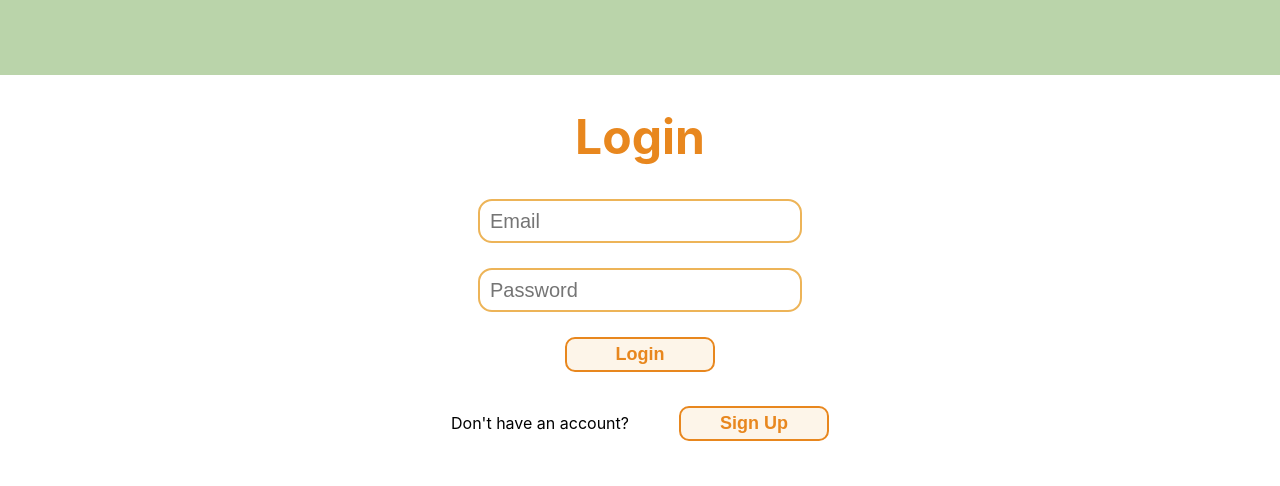
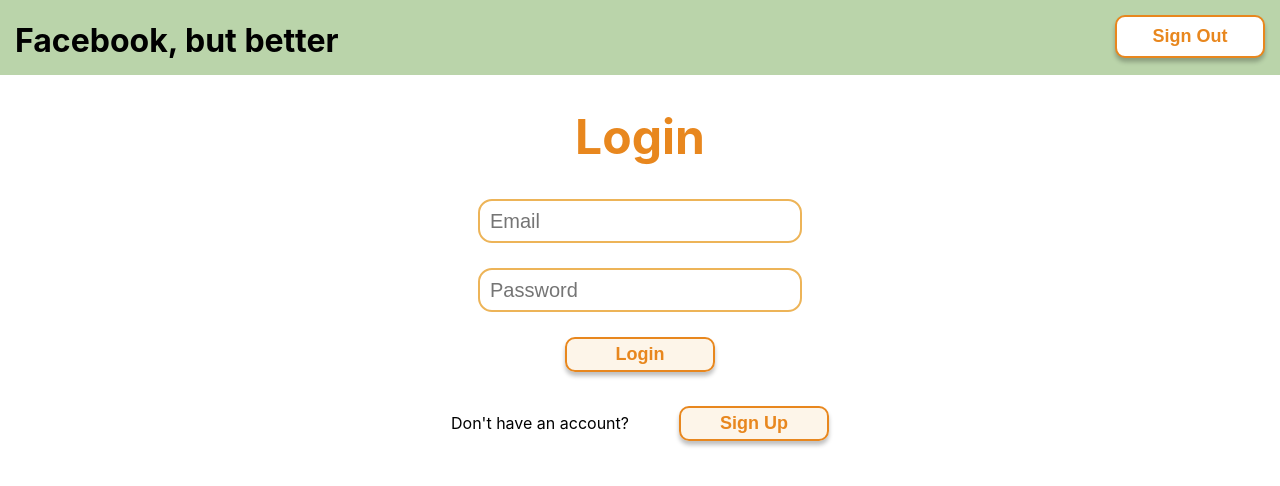
Before and after one commit to jarod-johnson-23/CSE412Project, a React (Create React App) app: page / in a window 1280 px wide. Shown: the top 486 px of the page. Built offline with nearby package versions, Linux system fonts and the light colour scheme.

Commit message:
Added account info to homepage

```diff
--- a/src/App.js
+++ b/src/App.js
@@ -18,8 +18,8 @@ dark orange: #E8871E;
 function App() {
   return (
     <CookiesProvider>
-      <Navbar />
       <BrowserRouter>
+        <Navbar />
         <Routes>
           <Route path="/" element={<Login />} />
           <Route path="/sign-up" element={<SignUp />} />
--- a/src/Navbar.css
+++ b/src/Navbar.css
@@ -2,4 +2,33 @@
   height: 75px;
   width: 100%;
   background-color: #bad4aa;
+  display: flex;
+  flex-direction: row;
+  justify-content: space-between;
 }
+
+.navbar-body h1 {
+  color: #000;
+  margin-left: 15px;
+}
+
+.navbar-body .default-btn {
+  width: 150px;
+  height: 43px;
+  background-color: #fff;
+  border: 2px solid #e8871e;
+  color: #e8871e;
+  border-radius: 10px;
+  font-size: 18px;
+  font-weight: 600;
+  transition: 0.4s;
+  box-shadow: 0 4px 4px rgba(0, 0, 0, 0.25);
+  margin: 15px;
+}
+
+.navbar-body .default-btn:hover {
+  cursor: pointer;
+  background-color: #fff;
+  color: #e8871e;
+  scale: 1.06;
+}
--- a/src/Navbar.js
+++ b/src/Navbar.js
@@ -1,7 +1,36 @@
 import "./Navbar.css";
+import { useEffect, useState } from "react";
+import { useCookies } from "react-cookie";
+import { useNavigate } from "react-router-dom";
 
 function Navbar() {
-  return <div className="navbar-body"></div>;
+  const navigate = useNavigate();
+  const [cookies, setCookie, removeCookie] = useCookies(["userInfo"]);
+  const [button, setButton] = useState("");
+
+  function removeUserCookie() {
+    const cookiePromise = new Promise((resolve, reject) => {
+      navigate("/");
+      resolve(removeCookie("userInfo", { path: "/" }));
+    });
+    return cookiePromise;
+  }
+
+  return (
+    <div className="navbar-body">
+      <h1>Facebook, but better</h1>
+      <button
+        className="default-btn"
+        onClick={(e) => {
+          removeUserCookie().then((response) => {
+            console.log("LOGGED OUT USER");
+          });
+        }}
+      >
+        Sign Out
+      </button>
+    </div>
+  );
 }
 
 export default Navbar;
--- a/src/pages/Home.css
+++ b/src/pages/Home.css
@@ -8,6 +8,8 @@
   font-size: 18px;
   font-weight: 600;
   transition: 0.4s;
+  box-shadow: 0 4px 4px rgba(0, 0, 0, 0.25);
+  margin: 15px;
 }
 
 .home-body .default-btn:hover {
@@ -16,3 +18,58 @@
   color: #e8871e;
   scale: 1.06;
 }
+
+.home-body {
+  width: 90%;
+  margin: 25px 5% 15px 5%;
+  display: flex;
+  flex-direction: row;
+  justify-content: space-between;
+}
+
+.profile-card {
+  width: 23%;
+  height: fit-content;
+  display: flex;
+  flex-direction: column;
+  align-items: center;
+  justify-content: space-between;
+  border: 2px solid #e8871e;
+  border-radius: 10px;
+  box-shadow: 0 4px 4px rgba(0, 0, 0, 0.25);
+}
+
+.profile-card p {
+  width: calc(100% - 15px);
+}
+
+.profile-body {
+  display: flex;
+  flex-direction: column;
+  width: 73%;
+  height: fit-content;
+  min-height: 400px;
+  border: 2px solid #e8871e;
+  border-radius: 10px;
+  box-shadow: 0 4px 4px rgba(0, 0, 0, 0.25);
+}
+
+.big-number {
+  font-size: 40px;
+  font-weight: 600;
+  padding-top: 50px;
+}
+
+.section {
+  width: 100%;
+  min-height: 200px;
+  border-bottom: 2px solid #e8871e;
+}
+
+.section:last-child {
+  border-bottom: none;
+}
+
+.profile-body h2 {
+  margin-left: 15px;
+}
--- a/src/pages/Home.js
+++ b/src/pages/Home.js
@@ -18,7 +18,15 @@ function Home() {
 
   return (
     <div className="home-body">
-      <h1>{cookies.userInfo.fName + cookies.userInfo.lName}</h1>
+      <div className="profile-card">
+        <h2>{cookies.userInfo.fName + " " + cookies.userInfo.lName}</h2>
+        <p>Email: {cookies.userInfo.email}</p>
+        <p>Birthday: {cookies.userInfo.dob}</p>
+        <p>Hometown: {cookies.userInfo.hometown}</p>
+        <p>
+          Contribution:{" "}
+          <span className="big-number">{cookies.userInfo.contribution}</span>
+        </p>
         <button
           className="default-btn"
           onClick={(e) => {
@@ -30,6 +38,18 @@ function Home() {
           Sign Out
         </button>
       </div>
+      <div className="profile-body">
+        <div className="section friends-div">
+          <h2>Friend List</h2>
+        </div>
+        <div className="section suggestion-div">
+          <h2>Suggested Friends</h2>
+        </div>
+        <div className="section albums-div">
+          <h2>Owned Photo Albums</h2>
+        </div>
+      </div>
+    </div>
   );
 }
 
--- a/src/pages/Login.css
+++ b/src/pages/Login.css
@@ -54,6 +54,7 @@
   font-size: 18px;
   font-weight: 600;
   transition: 0.4s;
+  box-shadow: 0 4px 4px rgba(0, 0, 0, 0.25);
 }
 
 .login-body .default-btn:hover {
--- a/src/pages/SignUp.css
+++ b/src/pages/SignUp.css
@@ -61,6 +61,7 @@
   font-size: 18px;
   font-weight: 600;
   transition: 0.4s;
+  box-shadow: 0 4px 4px rgba(0, 0, 0, 0.25);
 }
 
 .sign-up-body .default-btn:hover {
--- a/src/pages/SignUp.js
+++ b/src/pages/SignUp.js
@@ -15,6 +15,7 @@ function SignUp() {
   const [password, set_password] = useState("");
   const [hometown, set_hometown] = useState("");
   const error1 = document.querySelector(".su-error-text");
+  const regex = new RegExp(`^\\d{4}-\\d{2}-\\d{2}$`);
 
   useEffect(() => {
     window.scrollTo(0, 0);
@@ -28,12 +29,12 @@ function SignUp() {
       lName.length === 0 ||
       hometown.length === 0 ||
       dob.length === 0 ||
-      gender.length === 0
+      gender.length === 0 ||
+      !regex.test(dob)
     ) {
       const error1 = document.querySelector(".su-error-text");
       error1.style.visibility = "visible";
     } else {
-      //https://cse412project-server.onrender.com
       Axios.post("https://cse412project-server.onrender.com/register-user", {
         fName: fName,
         lName: lName,
```
Lines whose indentation alone changed are shown as unchanged.
